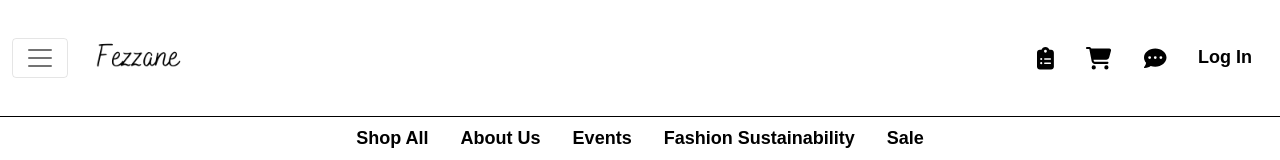
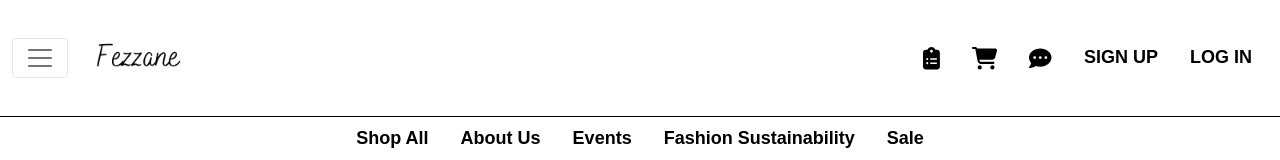
Before and after one commit to dnsghd49/mode, a React (Create React App) app in the folder client/: page / in a window 1280 px wide. Shown: the top 160 px of the page. Built offline with nearby package versions, Linux system fonts and the light colour scheme; a web font is replaced by a local one.

Commit message:
implemented sign in and pop up form to the page

```diff
--- a/client/src/components/Topbar/index.js
+++ b/client/src/components/Topbar/index.js
@@ -1,3 +1,4 @@
+import { useState } from 'react'
 import logo from './Fezzan.png'
 import Nav from 'react-bootstrap/Nav'
 import Navbar from 'react-bootstrap/Navbar'
@@ -8,8 +9,13 @@ import NavDropdown from 'react-bootstrap/NavDropdown'
 import { FontAwesomeIcon } from '@fortawesome/react-fontawesome'
 import { faCartShopping, faClipboardList, faCommentDots } from '@fortawesome/free-solid-svg-icons'
 import "./style.css"
+import Login from '../Login'
+import Signup from '../Signup'
 
 function Topbar() {
+    const [signupPopup, setSignupPopup] = useState(false)
+    const [loginPopup, setLoginPopup] = useState(false)
+
     return (
         <Navbar className='navStyle' expand={false} >
             <Container fluid>
@@ -102,8 +108,12 @@ function Topbar() {
                     <Nav.Link href="/notifications " >
                         <FontAwesomeIcon className='fa-lg icon' icon={faCommentDots} />
                     </Nav.Link>
-                    <Nav.Link className="loginBtn" href="/login">Log In</Nav.Link>
-                    {/* <Button variant="success">Sign Up</Button> */}
+
+                    <Nav.Link className="loginBtn" onClick={() => setSignupPopup(true)}>SIGN UP</Nav.Link>
+                    <Signup trigger={signupPopup} setTrigger={setSignupPopup} />
+
+                    <Nav.Link className="loginBtn" onClick={() => setLoginPopup(true)}>LOG IN</Nav.Link>
+                    <Login trigger={loginPopup} setTrigger={setLoginPopup} />
                 </Col>
             </Container>
         </Navbar>
```
